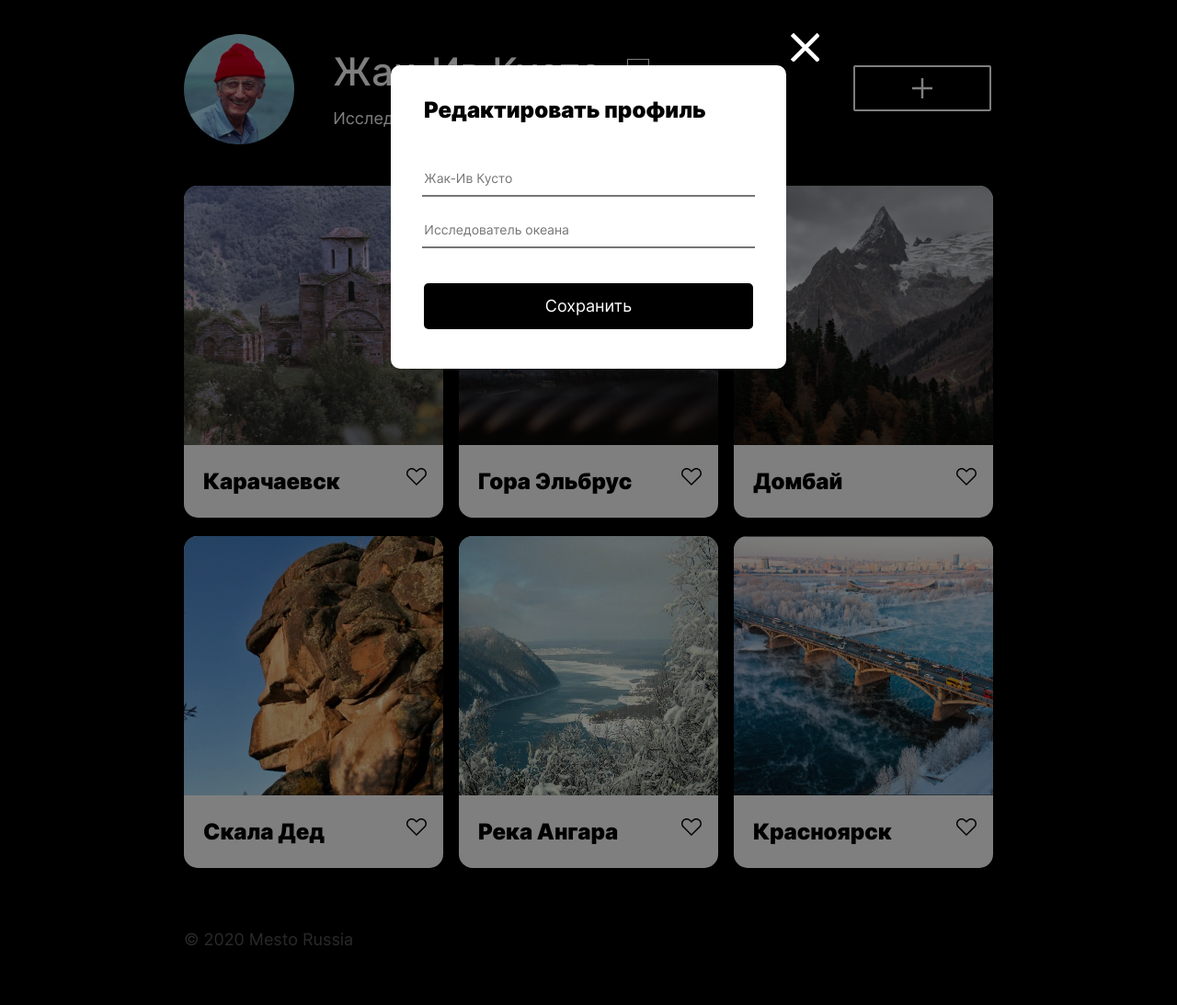
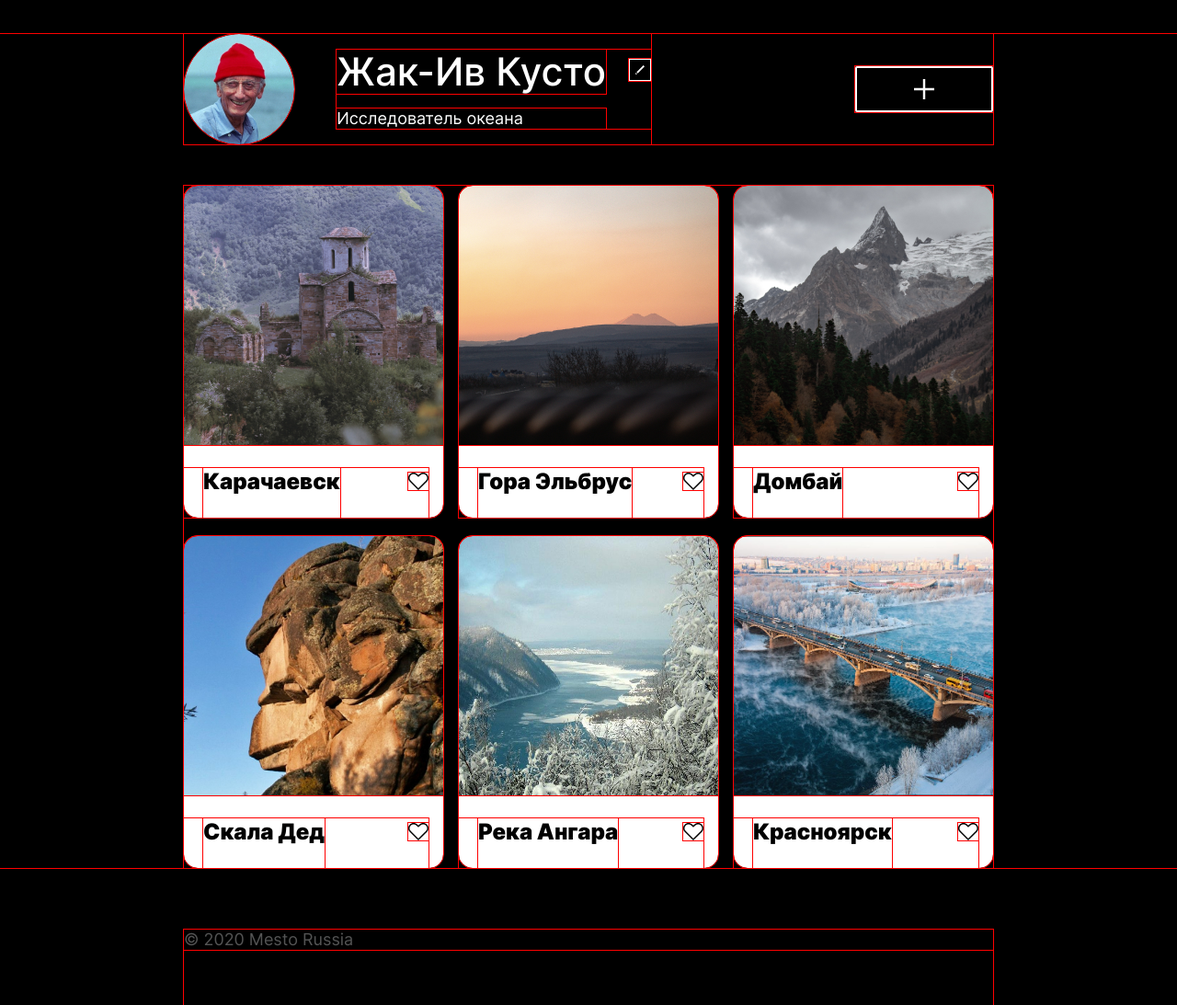
Before and after one commit to ShockIgorek/mesto-project-1, a plain HTML site: page index.html in a window 1280 px wide. Shown: the part 124-1217 px from the top of the page at 92% size. Drawn offline with Linux system fonts and the light colour scheme; files whose address does not match are found by name.

Commit message:
Внес изменения

```diff
--- a/blocks/cards/__heart/_active/cards__heart_active_black.css
+++ b/blocks/cards/__heart/_active/cards__heart_active_black.css
@@ -1,8 +1,10 @@
 .elements__heart_active_black {
     border: none;
     background-color: white;
+    margin-top: 5px;
     width: 22px;
     height: 19px;
     background-image: url(../../../images/heart-black.svg);
+    background-repeat: no-repeat;
     grid-area: heart;
 }
--- a/blocks/cards/__heart/cards__heart.css
+++ b/blocks/cards/__heart/cards__heart.css
@@ -1,6 +1,7 @@
 .cards__heart {
     border: none;
     background-color: white;
+    margin-top: 5px;
     width: 22px;
     height: 19px;
     background-image: url(../../../images/heart.svg);
--- a/blocks/page/page.css
+++ b/blocks/page/page.css
@@ -1,3 +1,7 @@
+* {
+    outline: 1px solid red;
+}
+
 .page {
     background-color: #000000;
     font-family: 'Inter', Arial, sans-serif;
--- a/index.html
+++ b/index.html
@@ -19,84 +19,52 @@
             <div class="profile__info">
               <h1 class="profile__name">Жак-Ив Кусто</h1>
               <p class="profile__career">Исследователь океана</p>
-              <form class="form">
-                <fieldset class="form__button">
-                  <button class="profile__edit" type="submit" name="edit-profile"></button>
-                </fieldset>
-              </form>
+              <button class="profile__edit" type="button" name="edit-profile"></button>
             </div>
           </div>
-          <form class="form">
-            <fieldset class="form__button">
-              <button class="profile__add" type="submit" name="add-profile"></button>
-            </fieldset>
-          </form>
+              <button class="profile__add" type="button" name="add-profile"></button>
         </div>
           <div class="cards cards_place_position">
           <div class="cards__card">
             <img class="cards__image" src="./images/karachaevsk.jpg" alt="Заброшенная каменная часовня в горах окруженная лесом.">
             <div class="cards__flex-column">
               <p class="cards__text">Карачаевск</p>
-              <form class="form">
-                <fieldset class="form__button">
               <button class="cards__heart cards__heart_active_black" type="submit" name="like-heart"></button>
-                </fieldset>
-              </form>
             </div>
           </div>
           <div class="cards__card">
             <img class="cards__image" src="./images/elbrus.png" alt="Гора Эльбрус на рассвете.">
             <div class="cards__flex-column">
               <p class="cards__text">Гора Эльбрус</p>
-              <form class="form">
-                <fieldset class="form__button">
               <button class="cards__heart cards__heart_active_black" type="submit" name="like-heart"></button>
-                </fieldset>
-              </form>
             </div>
           </div>
           <div class="cards__card">
             <img class="cards__image" src="./images/dombay.png" alt="Зимня-осенний лес на фоне полузаснеженных гор.">
             <div class="cards__flex-column">
               <p class="cards__text">Домбай</p>
-              <form class="form">
-                <fieldset class="form__button">
               <button class="cards__heart cards__heart_active_black" type="submit" name="like-heart"></button>
-                </fieldset>
-              </form>
             </div>
           </div>
           <div class="cards__card">
             <img class="cards__image" src="./images/ded-rock.jpg" alt="Скала напоминающая лицо человека в профиль.">
             <div class="cards__flex-column">
               <p class="cards__text">Скала Дед</p>
-              <form class="form">
-                <fieldset class="form__button">
               <button class="cards__heart cards__heart_active_black" type="submit" name="like-heart"></button>
-                </fieldset>
-              </form>
             </div>
           </div>
           <div class="cards__card">
             <img class="cards__image" src="./images/angara-zimoy.jpg" alt="Река Ангара в зимний период.">
             <div class="cards__flex-column">
               <p class="cards__text">Река Ангара</p>
-              <form class="form">
-                <fieldset class="form__button">
               <button class="cards__heart cards__heart_active_black" type="submit" name="like-heart"></button>
-                </fieldset>
-              </form>
             </div>
           </div>
           <div class="cards__card">
             <img class="cards__image" src="./images/krasnoyarsk.jpg" alt="Мост через реку Енисей зимой.">
             <div class="cards__flex-column">
               <p class="cards__text">Красноярск</p>
-              <form class="form">
-                <fieldset class="form__button">
               <button class="cards__heart cards__heart_active_black" type="submit" name="like-heart"></button>
-                </fieldset>
-              </form>
             </div>
           </div>
         </div>
@@ -104,7 +72,7 @@
       <footer class="footer footer_place_position">
         <p class="footer__copyright">© 2020 Mesto Russia</p>
       </footer>
-      <div class="popup popup_epened">
+  <!--   <div class="popup popup_epened">
         <form class="popup__container">
           <button class="popup__exit" type="submit" name="exit-btn" id="exit-button"></button>
           <h2 class="popup__title">Редактировать профиль</h2>
@@ -114,7 +82,7 @@
               <button class="popup__save-btn" type="submit" name="save-btn" id="save-button">Сохранить</button>
           </fieldset>
         </form>
-      </div>
+      </div> -->
     </div>
   </body>
 </html>
```
Lines whose indentation alone changed are shown as unchanged.
